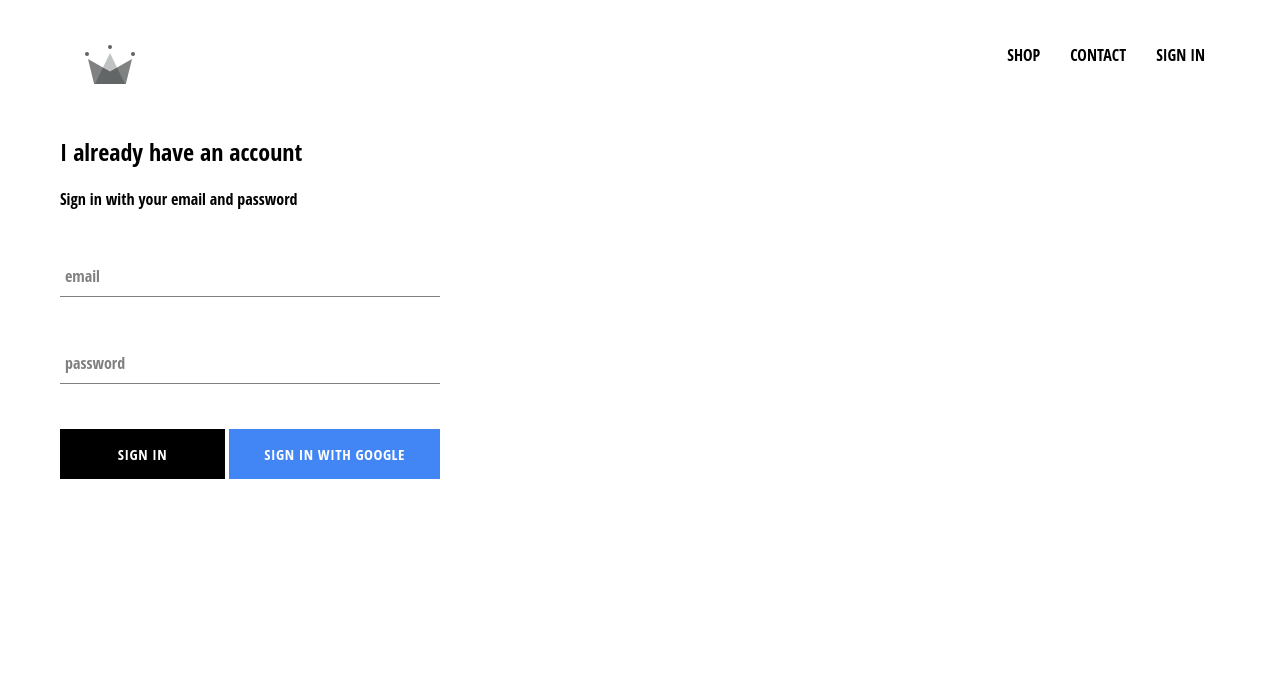
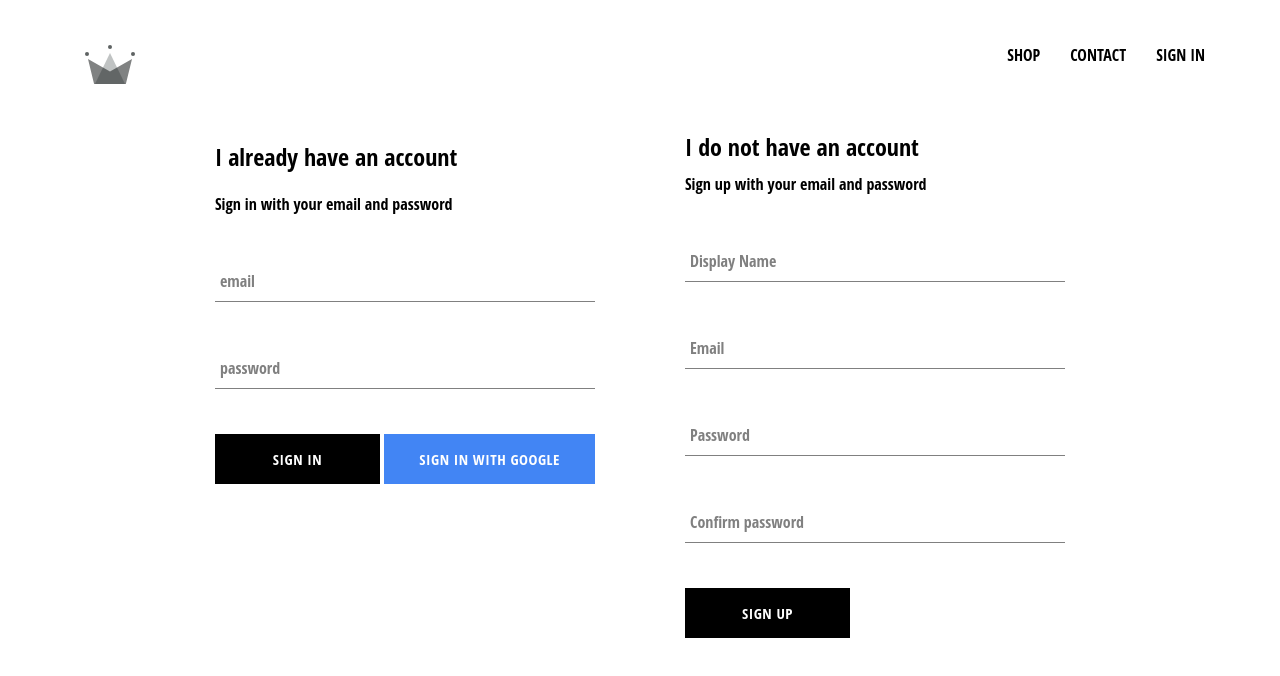
Before and after one commit to pauladam2001/crwn-clothing, a React (Create React App) app: page /signin in a window 1280 px wide. Shown: the top 676 px of the page. Built offline with nearby package versions, Linux system fonts and the light colour scheme; no server answers; the HTML template or start-up script is replaced by a standard one.

Commit message:
Implemented firebase utils, included databse and register

```diff
--- a/src/App.js
+++ b/src/App.js
@@ -7,7 +7,7 @@
 import ShopPage from './pages/shop/shop.component';
 import SignInAndSignUpPage from './pages/sign-in-and-sign-up/sign-in-and-sign-up.component';
 import Header from './components/header/header.component';
-import { auth } from './firebase/firebase.utils';
+import { auth, createUserProfileDocument } from './firebase/firebase.utils';
 
 class App extends React.Component {
   constructor() {
@@ -21,10 +21,26 @@
   unsubscribeFromAuth = null;
 
   componentDidMount() {
-    this.unsubscribeFromAuth = auth.onAuthStateChanged(user => {
-      this.setState({ currentUser: user});
+    this.unsubscribeFromAuth = auth.onAuthStateChanged(async userAuth => {
+      if (userAuth) {
+        const userRef = await createUserProfileDocument(userAuth);
 
-      console.log(user);
+        userRef.onSnapshot(snapShot => {
+          // console.log(snapShot.data());      // !!! always console.log in order to see what properties we need
+          this.setState({
+            currentUser: {
+              id: snapShot.id,
+              ...snapShot.data()  // email, name, timestamp
+            }
+          });
+          // }, () => {
+          //   console.log(this.state);    // we need to console.log like this because this.setState is asynchronous
+          // })
+        });
+      }
+      else {
+        this.setState({ currentUser: userAuth });   // null
+      }
     });
   }
 
--- /dev/null
+++ b/src/components/sign-up/sign-up.component.jsx
@@ -0,0 +1,100 @@
+import React from 'react';
+
+import FormInput from '../form-input/form-input.component';
+import CustomButton from '../custom-button/custom-button.component';
+
+import { auth, createUserProfileDocument } from '../../firebase/firebase.utils';
+
+import './sign-up.styles.scss';
+
+class SignUp extends React.Component {
+    constructor() {
+        super();
+
+        this.state = {
+            displayName: '',
+            email: '',
+            password: '',
+            confirmPassword: ''
+        }
+    }
+
+    handleSubmit = async event => {
+        event.preventDefault();
+
+        const { displayName, email, password, confirmPassword } = this.state;
+
+        if (password !== confirmPassword) {
+            alert('Passwords do not match!');
+            return;
+        }
+
+        try {
+            const { user } = await auth.createUserWithEmailAndPassword(email, password);
+
+            await createUserProfileDocument(user, { displayName });     // await for it to finish in order to change state
+
+            this.setState({                 // this will clear our form
+                displayName: '',
+                email: '',
+                password: '',
+                confirmPassword: ''
+            })
+        } catch (error) {
+            console.error(error);
+        }
+    };
+
+    handleChange = event => {
+        const { name, value } = event.target;
+
+        this.setState({ [name]: value });
+    }
+
+    render() {
+        const { displayName, email, password, confirmPassword } = this.state;
+        return (
+            <div className='sign-up'>
+                <h2 className='title'>I do not have an account</h2>
+                <span>Sign up with your email and password</span>
+                <form className='sign-up-form' onSubmit={this.handleSubmit}>
+                    <FormInput
+                        type='text'
+                        name='displayName'
+                        value={displayName}
+                        onChange={this.handleChange}
+                        label='Display Name'
+                        required
+                    />
+                    <FormInput
+                        type='email'
+                        name='email'
+                        value={email}
+                        onChange={this.handleChange}
+                        label='Email'
+                        required
+                    />
+                    <FormInput
+                        type='password'
+                        name='password'
+                        value={password}
+                        onChange={this.handleChange}
+                        label='Password'
+                        required
+                    />
+                    <FormInput
+                        type='password'
+                        name='confirmPassword'
+                        value={confirmPassword}
+                        onChange={this.handleChange}
+                        label='Confirm password'
+                        required
+                    />
+                    <CustomButton type='submit'>SIGN UP</CustomButton>
+                </form>
+            </div>
+        )
+    }
+}
+
+export default SignUp;
--- /dev/null
+++ b/src/components/sign-up/sign-up.styles.scss
@@ -0,0 +1,9 @@
+.sign-up {
+    display: flex;
+    flex-direction: column;
+    width: 380px;
+}
+
+.title {
+    margin: 10px 0;
+}
--- a/src/firebase/firebase.utils.js
+++ b/src/firebase/firebase.utils.js
@@ -12,6 +12,32 @@
     measurementId: "G-4WCRP2FH4V"
 };
 
+export const createUserProfileDocument = async (userAuth, additionalData) => {
+    if (!userAuth) return;
+
+    const userRef = firestore.doc(`users/${userAuth.uid}`);
+
+    const snapShot = await userRef.get();
+
+    if (!snapShot.exists) {
+        const { displayName, email } = userAuth;
+        const createdAt = new Date();
+
+        try {
+            await userRef.set({
+                displayName,
+                email,
+                createdAt,
+                ...additionalData
+            })
+        } catch (error) {
+            console.log('error creating user', error.message);
+        }
+    }
+
+    return userRef;
+}
+
 firebase.initializeApp(config);
 
 export const auth = firebase.auth();
--- a/src/pages/sign-in-and-sign-up/sign-in-and-sign-up.component.jsx
+++ b/src/pages/sign-in-and-sign-up/sign-in-and-sign-up.component.jsx
@@ -1,12 +1,14 @@
 import React from 'react';
 
 import SignIn from '../../components/sign-in/sign-in.components';
+import SignUp from '../../components/sign-up/sign-up.component';
 
 import './sign-in-and-sign-up.styles.scss';
 
 const SignInAndSignUpPage = () => (
     <div className='sign-in-and-sign-up'>
         <SignIn />
+        <SignUp />
     </div>
 )
 
--- a/src/pages/sign-in-and-sign-up/sign-in-and-sign-up.styles.scss
+++ b/src/pages/sign-in-and-sign-up/sign-in-and-sign-up.styles.scss
@@ -0,0 +1,6 @@
+.sign-in-and-sign-up {
+    width: 850px;
+    display: flex;
+    justify-content: space-between;
+    margin: 30px auto;
+}
```
